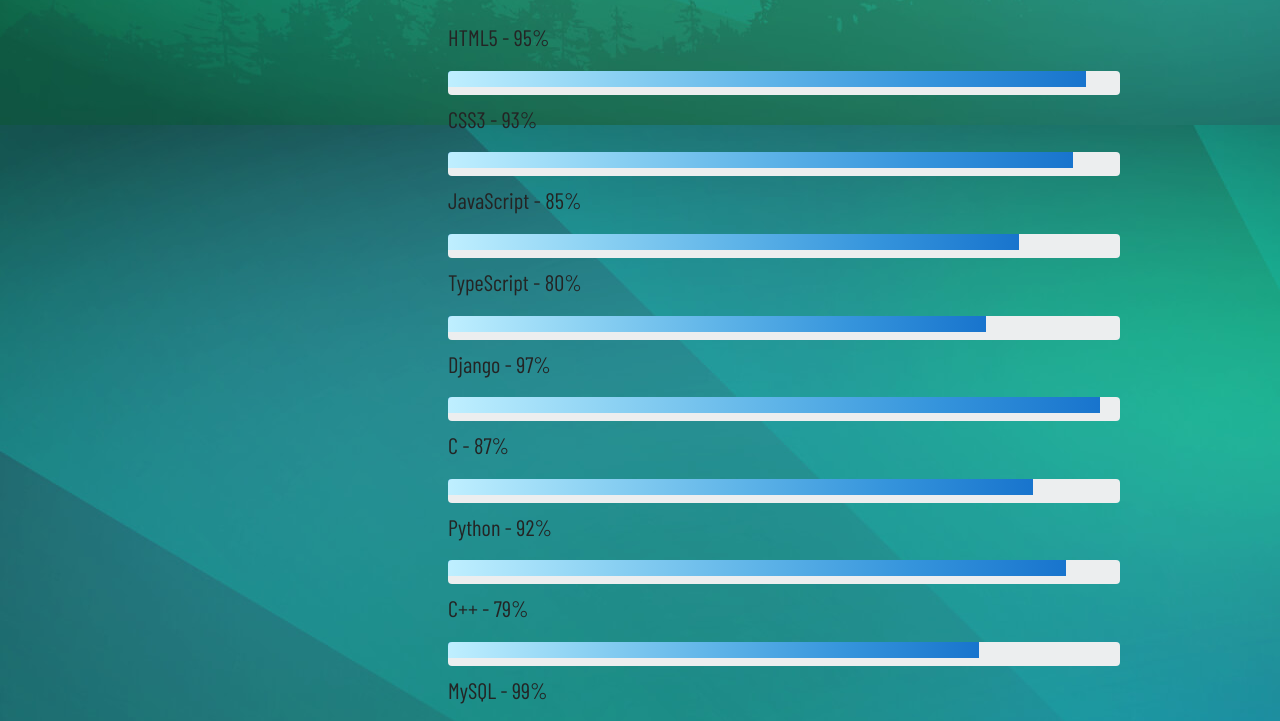
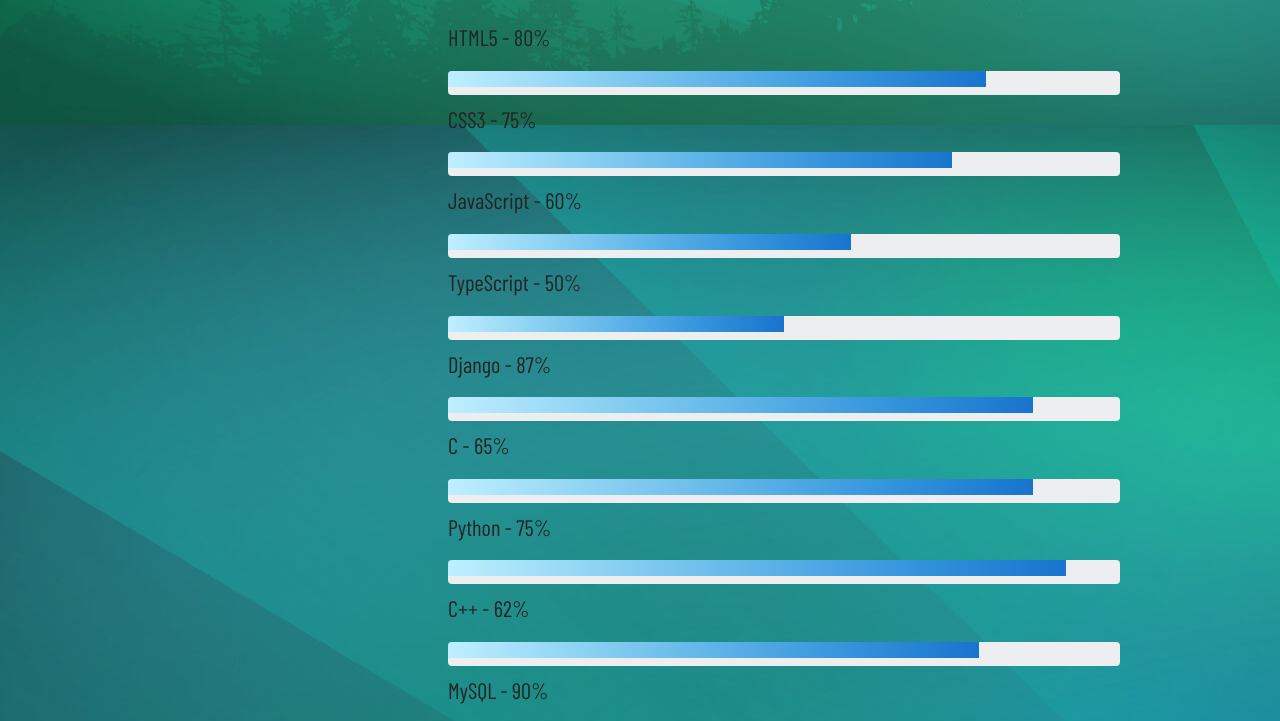
Before and after one commit to muskaan712/anshulg954.github.io, a plain HTML site: page index.html in a window 1280 px wide. Shown: the part 1075-1796 px from the top of the page. Drawn offline with nearby package versions, Linux system fonts and the light colour scheme; a web font is replaced by a local one.

Commit message:
Updated Skills

```diff
--- a/index.html
+++ b/index.html
@@ -149,46 +149,46 @@
           </ul>
 
           <div id="skill-bars">
-            <p class="text-left">HTML5 - 95%</p>
+            <p class="text-left">HTML5 - 80%</p>
 
-            <div class="progress mb-2" style="height: 1.5rem;">
-              <div class="progress-bar" role="progressbar"aria-valuenow="95" aria-valuemin="0"aria-valuemax="100"style="width: 95%"></div>
-            </div>
-            <p class="text-left">CSS3 - 93%</p>
-            <div class="progress mb-2" style="height: 1.5rem;">
-              <div class="progress-bar" role="progressbar"aria-valuenow="93" aria-valuemin="0"aria-valuemax="100"style="width: 93%"></div>
-            </div>
-            <p class="text-left">JavaScript - 85%</p>
-            <div class="progress mb-2" style="height: 1.5rem;">
-              <div class="progress-bar" role="progressbar"aria-valuenow="85" aria-valuemin="0"aria-valuemax="100"style="width: 85%"></div>
-            </div>
-
-            <p class="text-left">TypeScript - 80%</p>
             <div class="progress mb-2" style="height: 1.5rem;">
               <div class="progress-bar" role="progressbar"aria-valuenow="80" aria-valuemin="0"aria-valuemax="100"style="width: 80%"></div>
             </div>
-
-            <p class="text-left">Django - 97%</p>
+            <p class="text-left">CSS3 - 75%</p>
             <div class="progress mb-2" style="height: 1.5rem;">
-              <div class="progress-bar" role="progressbar"aria-valuenow="97" aria-valuemin="0"aria-valuemax="100"style="width: 97%"></div>
+              <div class="progress-bar" role="progressbar"aria-valuenow="75" aria-valuemin="0"aria-valuemax="100"style="width: 75%"></div>
+            </div>
+            <p class="text-left">JavaScript - 60%</p>
+            <div class="progress mb-2" style="height: 1.5rem;">
+              <div class="progress-bar" role="progressbar"aria-valuenow="60" aria-valuemin="0"aria-valuemax="100"style="width: 60%"></div>
             </div>
 
-            <p class="text-left">C - 87%</p>
+            <p class="text-left">TypeScript - 50%</p>
+            <div class="progress mb-2" style="height: 1.5rem;">
+              <div class="progress-bar" role="progressbar"aria-valuenow="50" aria-valuemin="0"aria-valuemax="100"style="width: 50%"></div>
+            </div>
+
+            <p class="text-left">Django - 87%</p>
             <div class="progress mb-2" style="height: 1.5rem;">
               <div class="progress-bar" role="progressbar"aria-valuenow="87" aria-valuemin="0"aria-valuemax="100"style="width: 87%"></div>
             </div>
 
-            <p class="text-left">Python - 92%</p>
+            <p class="text-left">C - 65%</p>
+            <div class="progress mb-2" style="height: 1.5rem;">
+              <div class="progress-bar" role="progressbar"aria-valuenow="87" aria-valuemin="0"aria-valuemax="100"style="width: 87%"></div>
+            </div>
+
+            <p class="text-left">Python - 75%</p>
             <div class="progress mb-2" style="height: 1.5rem;">
               <div class="progress-bar" role="progressbar"aria-valuenow="92" aria-valuemin="0"aria-valuemax="100"style="width: 92%"></div>
             </div>
 
-            <p class="text-left">C++ - 79%</p>
+            <p class="text-left">C++ - 62%</p>
             <div class="progress mb-2" style="height: 1.5rem;">
               <div class="progress-bar" role="progressbar"aria-valuenow="79" aria-valuemin="0"aria-valuemax="100"style="width: 79%"></div>
             </div>
 
-            <p class="text-left">MySQL - 99%</p>
+            <p class="text-left">MySQL - 90%</p>
             <div class="progress mb-2" style="height: 1.5rem;">
               <div class="progress-bar" role="progressbar"aria-valuenow="99" aria-valuemin="0"aria-valuemax="100"style="width: 99%"></div>
             </div>
```
